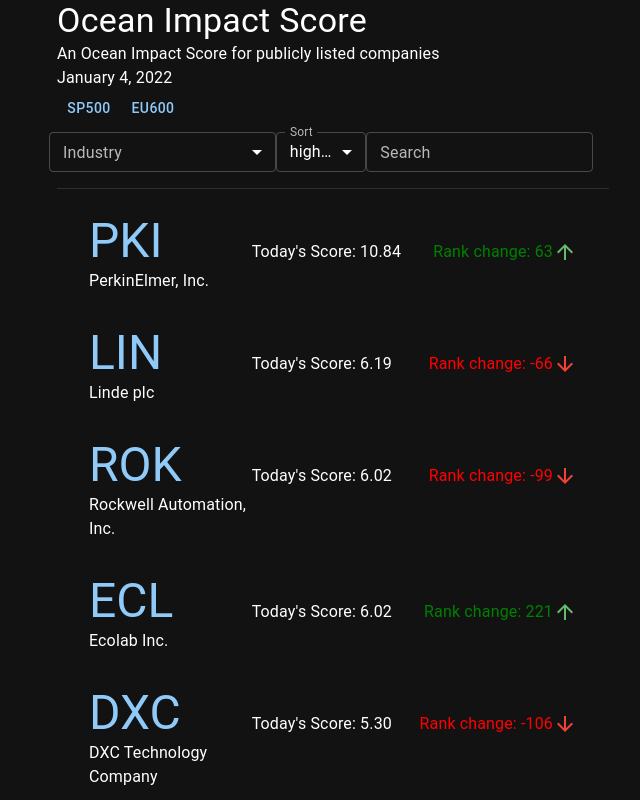
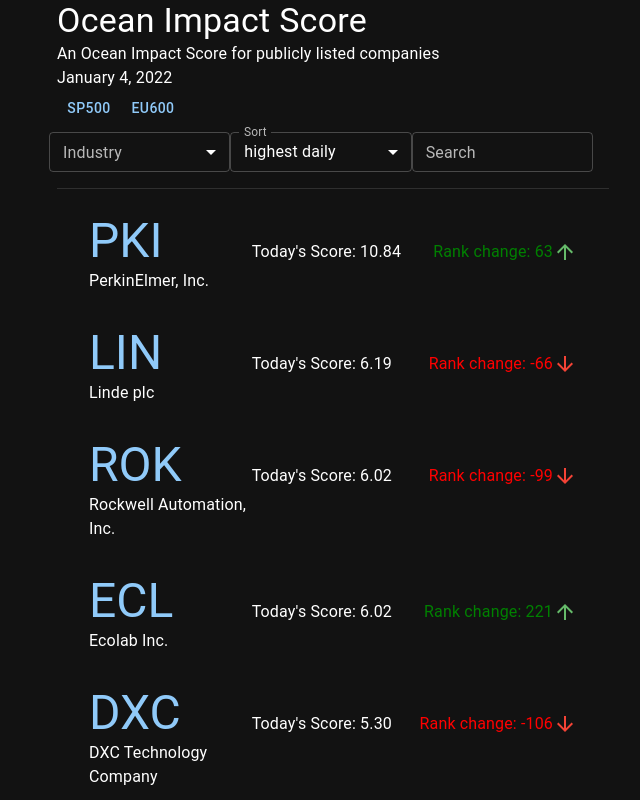
Before and after one commit to pbio/Ocean-Impact-Score, a Next.js app: page / in a window 1280 px wide. Shown: the top 800 px of the page, without its empty margins (307-947 px from the left). Built offline with nearby package versions, Linux system fonts and the light colour scheme.

Commit message:
fixed industry none selected, and button spacing

```diff
--- a/components/industry-selector.tsx
+++ b/components/industry-selector.tsx
@@ -20,10 +20,16 @@
             }}
             >
             {industryList.map(function(element : string){
-                return <MenuItem
+                return element ?
+                        <MenuItem
                             key={element}
                             value={element}>
                         {element}
+                        </MenuItem> :
+                        <MenuItem
+                        key={element}
+                        value={element}>
+                        Show All Companies
                         </MenuItem>
             })}
         </Select>
--- a/components/score-list.tsx
+++ b/components/score-list.tsx
@@ -80,7 +80,7 @@
     });
     else //Execute if we have a search in process
     scoresList.forEach((element, key)=>{
-      if (element.ticker.includes(searchTerm))
+      if (element.ticker.toLowerCase().includes(searchTerm.toLowerCase()))
       myScores.push(
           <ScoreListItem
               key={key}
@@ -105,13 +105,13 @@
           justifyContent="space-between"
           alignItems="baseline"
         >
-            <Grid md={5} xs={6} spacing={3}>
+            <Grid md={4} xs={6} spacing={3}>
             <IndustrySelector
             selectedIndustry={industry}
             setIndustry={setIndustry}
             industryList={industryList} />
             </Grid>
-            <Grid md={2} xs={6} spacing={3}>
+            <Grid md={4} xs={6} spacing={3}>
             <FormControl fullWidth size="small">
                 <InputLabel id="demo-simple-select-label">Sort</InputLabel>
                 <Select
@@ -145,7 +145,7 @@
                 </Select>
             </FormControl>
             </Grid>
-            <Grid md={5} xs={12} spacing={3}>
+            <Grid md={4} xs={12} spacing={3}>
             <TextField
               variant="outlined"
               label="Search"
```
